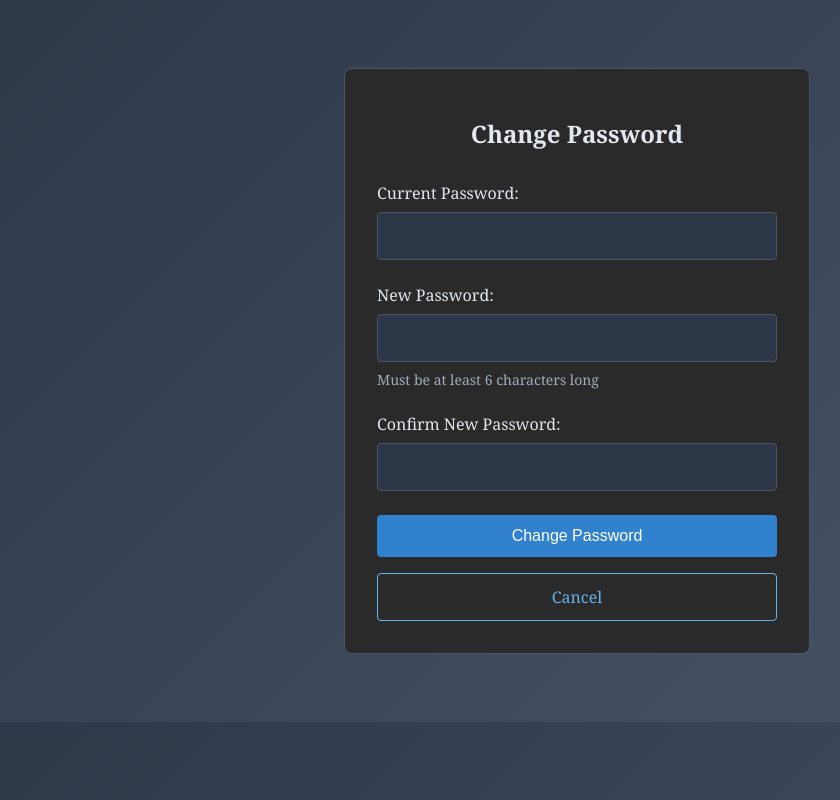
After one commit to turingtestable/AethermereMap, a Flask app: page /auth/change-password in a window 1280 px wide. The commit adds this page. Shown: the whole page, without its empty margins (63-903 px from the left). Run offline with Flask 3, Linux system fonts and the light colour scheme; the visitor is signed in with stand-in values (Sample User, id 1).

Commit message:
Add complete password management system
- Add user password change form at /auth/change-password with validation
- Add admin password reset functionality with default password 'welcome123'
- Include password validation (current password, minimum length, confirmation)
- Add navigation links for password change in main interface
- Add Reset Password button in admin user management interface
- Include security measures preventing admin self-password reset
- Fix button alignment and styling in password change form
- Display new password to admin after reset for sharing with user

🤖 Generated with [Claude Code](https://claude.ai/code)

Co-Authored-By: Claude <noreply@anthropic.com>

```diff
--- a/app/routes/auth.py
+++ b/app/routes/auth.py
@@ -99,3 +99,56 @@ def delete_user(user_id):
     db.session.commit()
 
     return jsonify({'message': 'User deleted successfully'})
+
+@bp.route('/admin/users/<int:user_id>/reset-password', methods=['POST'])
+@login_required
+def reset_user_password(user_id):
+    if current_user.role != 'admin':
+        return jsonify({'error': 'Access denied'}), 403
+
+    user = User.query.get_or_404(user_id)
+
+    if user.id == current_user.id:
+        return jsonify({'error': 'Cannot reset your own password'}), 400
+
+    # Set password to a default value
+    default_password = 'welcome123'
+    user.set_password(default_password)
+    db.session.commit()
+
+    return jsonify({
+        'message': f'Password reset for {user.username}',
+        'new_password': default_password
+    })
+
+@bp.route('/change-password', methods=['GET', 'POST'])
+@login_required
+def change_password():
+    if request.method == 'POST':
+        current_password = request.form['current_password']
+        new_password = request.form['new_password']
+        confirm_password = request.form['confirm_password']
+
+        # Validate current password
+        if not current_user.check_password(current_password):
+            flash('Current password is incorrect.', 'error')
+            return render_template('auth/change_password.html')
+
+        # Validate new password
+        if len(new_password) < 6:
+            flash('New password must be at least 6 characters long.', 'error')
+            return render_template('auth/change_password.html')
+
+        # Validate password confirmation
+        if new_password != confirm_password:
+            flash('New passwords do not match.', 'error')
+            return render_template('auth/change_password.html')
+
+        # Update password
+        current_user.set_password(new_password)
+        db.session.commit()
+
+        flash('Password changed successfully!', 'success')
+        return redirect(url_for('main.index'))
+
+    return render_template('auth/change_password.html')
--- /dev/null
+++ b/app/templates/auth/change_password.html
@@ -0,0 +1,156 @@
+<!DOCTYPE html>
+<html lang="en">
+<head>
+    <meta charset="UTF-8">
+    <meta name="viewport" content="width=device-width, initial-scale=1.0">
+    <title>Change Password - Aethermere Map</title>
+    <link rel="stylesheet" href="{{ url_for('static', filename='css/style.css') }}">
+    <style>
+        .password-form {
+            max-width: 400px;
+            margin: 3rem auto;
+            padding: 2rem;
+            background: #2a2a2a;
+            border-radius: 8px;
+            border: 1px solid #4a5568;
+        }
+
+        .form-title {
+            text-align: center;
+            color: #e2e8f0;
+            margin-bottom: 2rem;
+            font-size: 1.5rem;
+        }
+
+        .form-group {
+            margin-bottom: 1.5rem;
+        }
+
+        .form-group label {
+            display: block;
+            margin-bottom: 0.5rem;
+            color: #e2e8f0;
+            font-weight: 500;
+        }
+
+        .form-group input {
+            width: 100%;
+            padding: 0.75rem;
+            border: 1px solid #4a5568;
+            border-radius: 4px;
+            background: #2d3748;
+            color: #e2e8f0;
+            font-size: 1rem;
+            box-sizing: border-box;
+        }
+
+        .form-group input:focus {
+            outline: none;
+            border-color: #63b3ed;
+            box-shadow: 0 0 0 3px rgba(99, 179, 237, 0.1);
+        }
+
+        .btn-primary {
+            width: 100%;
+            background: #3182ce;
+            color: white;
+            padding: 0.75rem 1rem;
+            border: none;
+            border-radius: 4px;
+            cursor: pointer;
+            font-size: 1rem;
+            margin-bottom: 1rem;
+        }
+
+        .btn-primary:hover {
+            background: #2c5aa0;
+        }
+
+        .btn-secondary {
+            width: 100%;
+            background: transparent;
+            color: #63b3ed;
+            padding: 0.75rem 1rem;
+            border: 1px solid #63b3ed;
+            border-radius: 4px;
+            cursor: pointer;
+            font-size: 1rem;
+            text-decoration: none;
+            display: block;
+            text-align: center;
+            box-sizing: border-box;
+        }
+
+        .btn-secondary:hover {
+            background: #63b3ed;
+            color: #1a202c;
+        }
+
+        .flash-messages {
+            margin-bottom: 1rem;
+        }
+
+        .flash-message {
+            padding: 0.75rem;
+            border-radius: 4px;
+            margin-bottom: 0.5rem;
+        }
+
+        .flash-error {
+            background: rgba(229, 62, 62, 0.1);
+            border: 1px solid #e53e3e;
+            color: #feb2b2;
+        }
+
+        .flash-success {
+            background: rgba(56, 161, 105, 0.1);
+            border: 1px solid #38a169;
+            color: #9ae6b4;
+        }
+
+        .password-requirements {
+            font-size: 0.875rem;
+            color: #a0aec0;
+            margin-top: 0.5rem;
+        }
+    </style>
+</head>
+<body>
+    <div class="password-form">
+        <h1 class="form-title">Change Password</h1>
+
+        {% with messages = get_flashed_messages(with_categories=true) %}
+            {% if messages %}
+                <div class="flash-messages">
+                    {% for category, message in messages %}
+                        <div class="flash-message flash-{{ category }}">{{ message }}</div>
+                    {% endfor %}
+                </div>
+            {% endif %}
+        {% endwith %}
+
+        <form method="POST">
+            <div class="form-group">
+                <label for="current_password">Current Password:</label>
+                <input type="password" id="current_password" name="current_password" required>
+            </div>
+
+            <div class="form-group">
+                <label for="new_password">New Password:</label>
+                <input type="password" id="new_password" name="new_password" required>
+                <div class="password-requirements">
+                    Must be at least 6 characters long
+                </div>
+            </div>
+
+            <div class="form-group">
+                <label for="confirm_password">Confirm New Password:</label>
+                <input type="password" id="confirm_password" name="confirm_password" required>
+            </div>
+
+            <button type="submit" class="btn-primary">Change Password</button>
+            <a href="{{ url_for('main.index') }}" class="btn-secondary">Cancel</a>
+        </form>
+    </div>
+</body>
+</html>
--- a/app/templates/index.html
+++ b/app/templates/index.html
@@ -26,6 +26,9 @@
                         Manage Users
                     </a>
                     {% endif %}
+                    <a href="{{ url_for('auth.change_password') }}" style="color: #63b3ed; text-decoration: none; margin-right: 15px;">
+                        Change Password
+                    </a>
                     <a href="{{ url_for('auth.logout') }}" style="color: #f56565; text-decoration: none;">
                         Logout
                     </a>
```
Also changed, not shown: app/templates/auth/manage_users.html (+29 -0 lines), fix_district12.py (deleted, +0 -26 lines).
